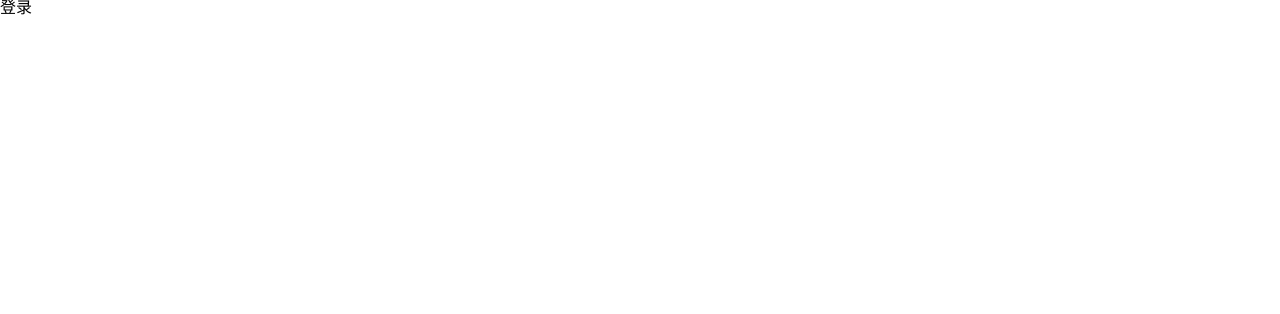
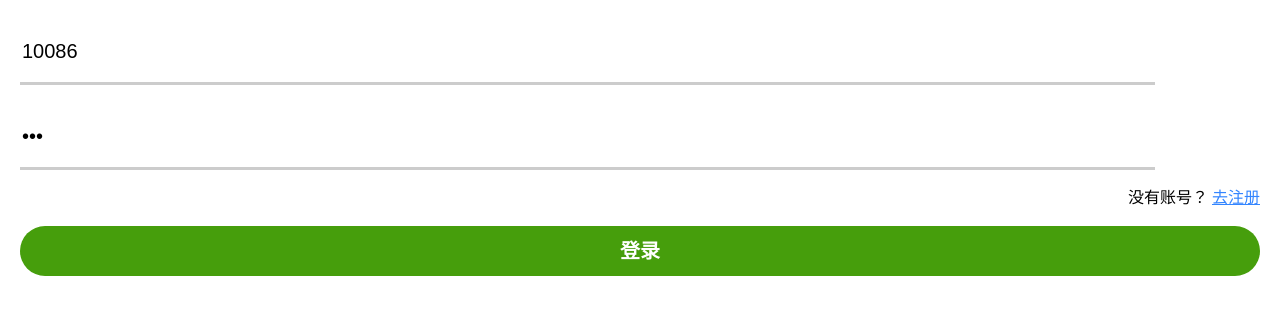
Before and after one commit to Yang-Ying-Zhuang/tuotiao-52, a Vue app: page /#/login in a window 1280 px wide. Shown: the top 314 px of the page. Built offline with nearby package versions, Linux system fonts and the light colour scheme; a small style sheet from the web is missing.

Commit message:
03-完成登录按钮和输入框基本功能

```diff
--- a/package.json
+++ b/package.json
@@ -7,6 +7,7 @@
     "build": "vue-cli-service build"
   },
   "dependencies": {
+    "axios": "^0.20.0",
     "core-js": "^3.6.5",
     "vue": "^2.6.11",
     "vue-router": "^3.4.3"
--- a/src/App.vue
+++ b/src/App.vue
@@ -13,6 +13,7 @@ export default {
 }
 </script>
 
-<style lang="less">
-
+<style lang="less" scoped>
+  //引入字体图标,在将来每个页面都能够使用
+   @import url('http://at.alicdn.com/t/font_1426139_h6vn3jbl5q.css');
 </style>
--- /dev/null
+++ b/src/components/mybutton.vue
@@ -0,0 +1,35 @@
+<template>
+   <div class="btn" @click="myclick">
+
+     <slot>{{text}}</slot>
+   </div>
+</template>
+
+<script>
+export default {
+  props:{
+    text:{
+      type:String
+    }
+  },
+  methods:{
+    myclick(e){
+      this.$emit("click",e)
+    }
+  }
+}
+</script>
+
+<style>
+   .btn{
+       width: 318*100vw/360;
+       height: 50px;
+       background-color: rgb(70, 158, 12);
+       border-radius: 25px;
+       line-height: 50px;
+       text-align: center;
+       color:#fff;
+       font-weight: bold;
+       font-size: 20px;
+    }
+</style>
--- /dev/null
+++ b/src/components/myinput.vue
@@ -0,0 +1,41 @@
+<template>
+  <input :type="type" class="hminput"
+   @input="handlerClick"
+  :value="value">
+</template>
+
+<script>
+export default {
+  props:{
+      type:String,
+      value:""
+  },
+   data(){
+     return{
+     }
+   },
+   methods:{
+     handlerClick(e){
+       this.$emit("input",e.target.value)
+     }
+   }
+}
+</script>
+
+<style lang="less" scoped>
+ .hminput{
+        width:318/360*100vw;
+        height: 60px;
+        outline:none;
+        border:none;
+        border-bottom: 3px solid #ccc;
+        font-size: 20px;
+        line-height: 60px;
+    }
+    .success{
+        border-bottom-color:green;
+    }
+    .error{
+        border-bottom-color:red;
+    }
+</style>
--- a/src/router/1-index.js
+++ b/src/router/1-index.js
@@ -1,6 +1,7 @@
 import Vue from "vue"
 import VueRouter from "vue-router"
 Vue.use(VueRouter)
+
 
 //引入
 import Login from "../views/login.vue"
--- /dev/null
+++ b/src/utils/axios.js
@@ -0,0 +1,5 @@
+import axios from "axios"
+//暴露
+export default axios.create({
+  baseURL:"http://127.0.0.1:3000"
+})
--- a/src/views/login.vue
+++ b/src/views/login.vue
@@ -1,13 +1,115 @@
 <template>
-  <div>登录</div>
+  <div id="app">
+    <div class="container">
+      <div class="close">
+        <span class="iconfont iconicon-test"></span>
+      </div>
+      <div class="logo">
+        <span class="iconfont iconnew"></span>
+      </div>
+      <div class="inputs">
+        <!-- <input placeholder="请输入手机号" class="input" />
+        <input placeholder="密码" class="input" type="password" /> -->
+        <myinput placeholder="请输入用户名"
+        type="text"
+        v-model="user.username"
+        @input="myinp"
+        :value="user">
+        </myinput>
+
+        <myinput  placeholder="请输入密码"
+        type="password"
+        v-model="user.password">
+        </myinput>
+
+      </div>
+      <p class="tips">
+        没有账号？
+        <a href="#/register" class>去注册</a>
+      </p>
+      <!-- <div data-v-4bc01e24 class="button">登录按钮</div> -->
+      <mylogin text="登录" @click="login"></mylogin>
+    </div>
+  </div>
 </template>
 
 <script>
+// 引入登录
+import mylogin  from '../components/mybutton'
+// 输入框
+import myinput  from '../components/myinput'
+// 引入路由
+import axios from "@/utils/axios"
 export default {
+  // 注册
+   components:{
+     mylogin,myinput
+  },
+  data(){
+    return{
+      user:{
+        username:"10086",
+        password:"123"
+      }
+    }
+  },
 
-}
+   methods:{
+     login(e){
+      //  console.log(this.user);
+      axios.post("/login",this.user)
+      .then(function(data){
+        console.log(data);
+        if(data.data.message == "登录成功")
+        console.log(11);
+      })
+      .catch(function(err){
+         alert(data.data.message)
+      })
+
+     },
+     myinp(data){
+       console.log(data);
+        this.username = data
+     }
+   },
+};
 </script>
 
-<style>
+<style lang="less">
+.container {
+  padding: 20px;
+}
 
+.close {
+  span {
+    font-size: 27 / 360 * 100vw;
+  }
+}
+
+.logo {
+  display: flex;
+  justify-content: center;
+
+  span {
+    display: block;
+    font-size: 126 / 360 * 100vw;
+    color: #d81e06;
+  }
+}
+
+.inputs {
+  input {
+    margin-bottom: 20px;
+  }
+}
+
+.tips {
+  text-align: right;
+  margin-bottom: 20px;
+
+  a {
+    color: #3385ff;
+  }
+}
 </style>
```
Also changed, not shown: src/main.js (+4 -3 lines), 1 other file (tests, documents, lock files or other folders).
